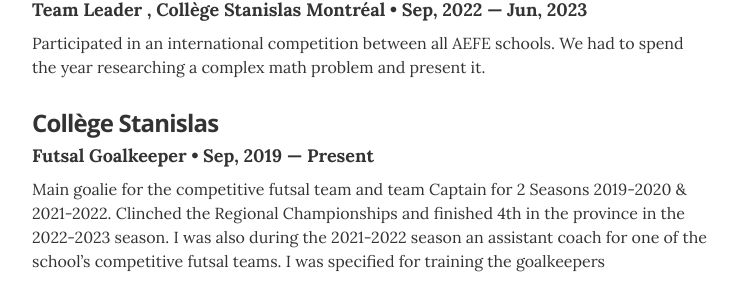
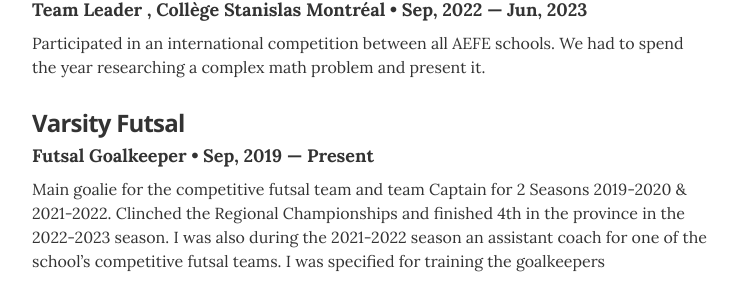
Before and after one commit to Tamus500/tamus500.github.io, a Jekyll site: the page built from index.html, in a window 1280 px wide and 900 px high, scrolled down 2835 px. Shown: the part 254-557 px from the top of the window, without its empty margins (268-1011 px from the left). Built offline with Jekyll 4.4.1, drawn with Linux system fonts in a browser that asks for light colours.

Commit message:
Update extracurriculars.yml

```diff
--- a/_data/extracurriculars.yml
+++ b/_data/extracurriculars.yml
@@ -24,7 +24,7 @@
   year: Sep, 2022  &mdash; Jun, 2023
   summary: Participated in an international competition between all AEFE schools. We had to spend the year researching a complex math problem and present it.
 
-- organization: Collège Stanislas
+- organization: Varsity Futsal
   role: Futsal Goalkeeper
   year: Sep, 2019  &mdash; Present
   summary: Main goalie for the competitive futsal team and team Captain for 2 Seasons 2019-2020 & 2021-2022. Clinched the Regional Championships and finished 4th in the province in the 2022-2023 season. I was also during the 2021-2022 season an assistant coach for one of the school’s competitive futsal teams. I was specified for training the goalkeepers
```
